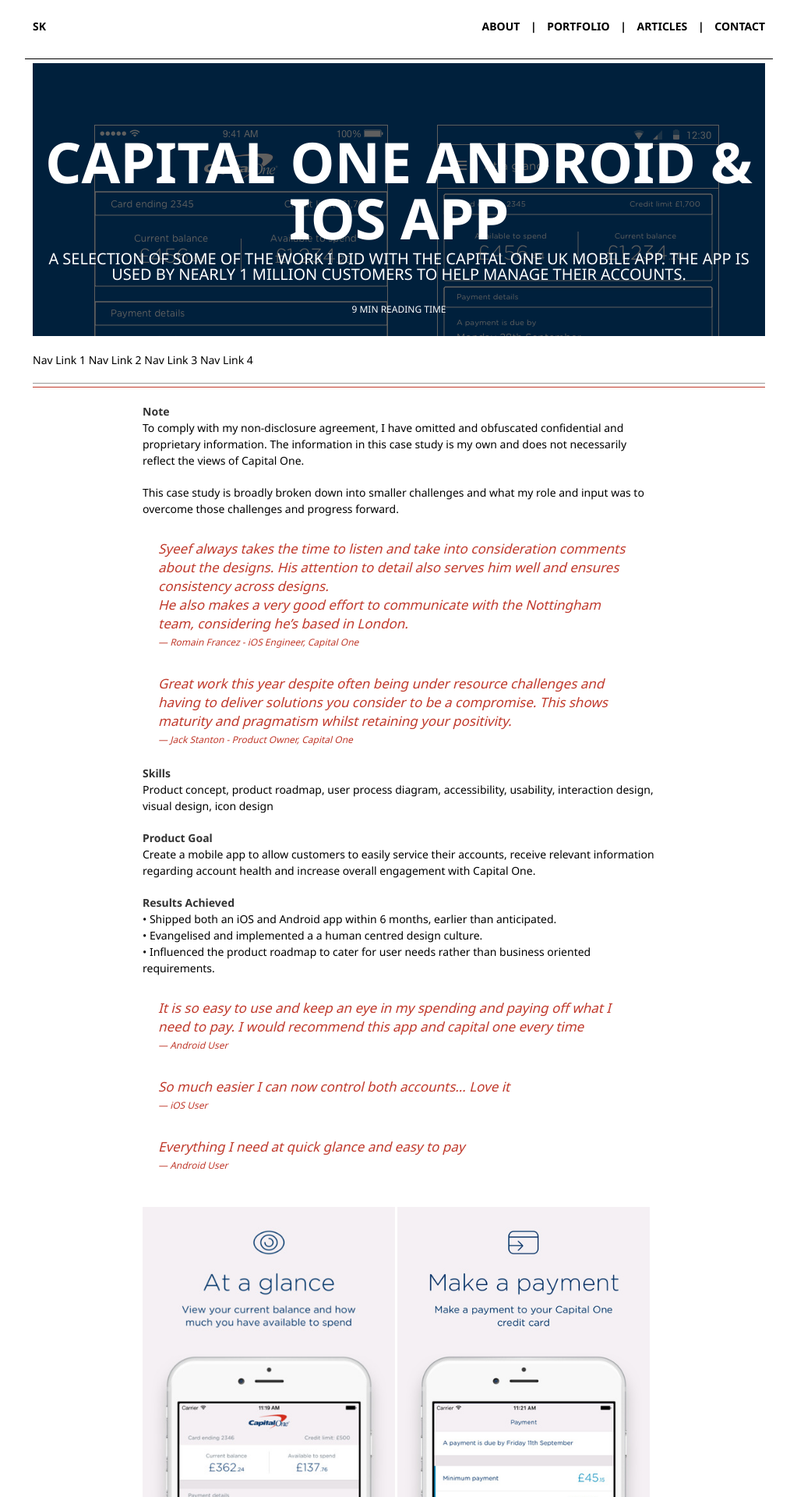
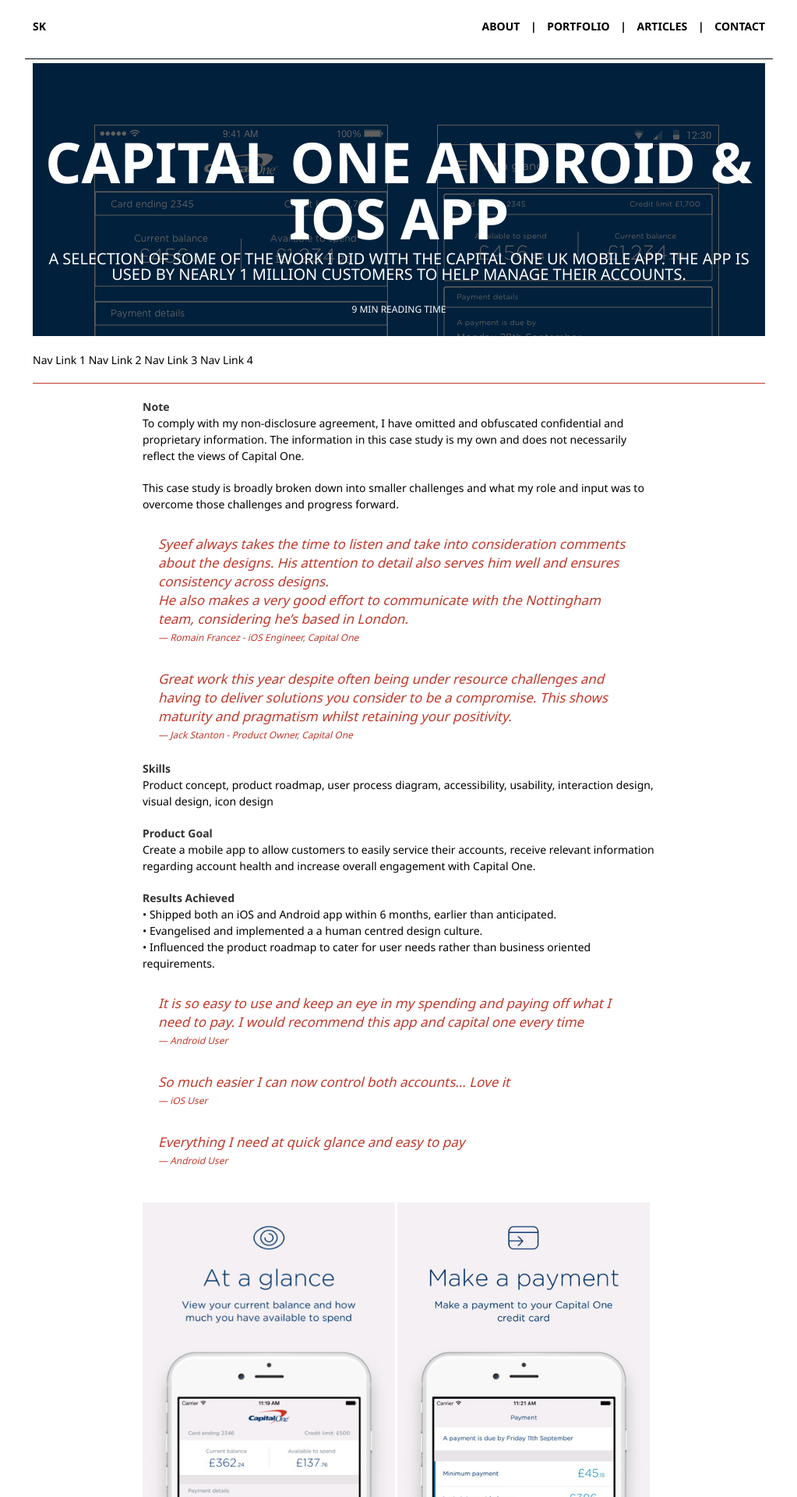
Before and after one commit to syeef/syeefkarim-2016-v0, a Jekyll site: the page built from portfolio/capitalone.md, in a window 1280 px wide. Shown: the top 1920 px of the page at 78% size, without its empty margins (128-1151 px from the left). Built offline with Jekyll 4.4.1, drawn with Linux system fonts in a browser that asks for light colours; nearby versions of some CDN libraries.

```diff
--- a/_layouts/portfolio_post.html
+++ b/_layouts/portfolio_post.html
@@ -35,8 +35,6 @@
 			 	<a href="#">Nav Link 4</a>
 			</nav>
 
-			<hr class="maroon"/>
-
 			<div id="post-content">
 				<p>{{ content }}</p>
 			</div>
--- a/stylesheets/layout.css
+++ b/stylesheets/layout.css
@@ -224,7 +224,7 @@ h2#title-color-white, h4#title-color-white, h6#title-color-white {
   height: 40px;
   z-index: 150;
 /*  margin-bottom: -180px;*/
-  box-shadow: 0 1px 0px rgba(0,0,0,.4);
+  box-shadow: 0 1px 0px #C0392B;
 }
 
 .main-nav-scrolled {
```
